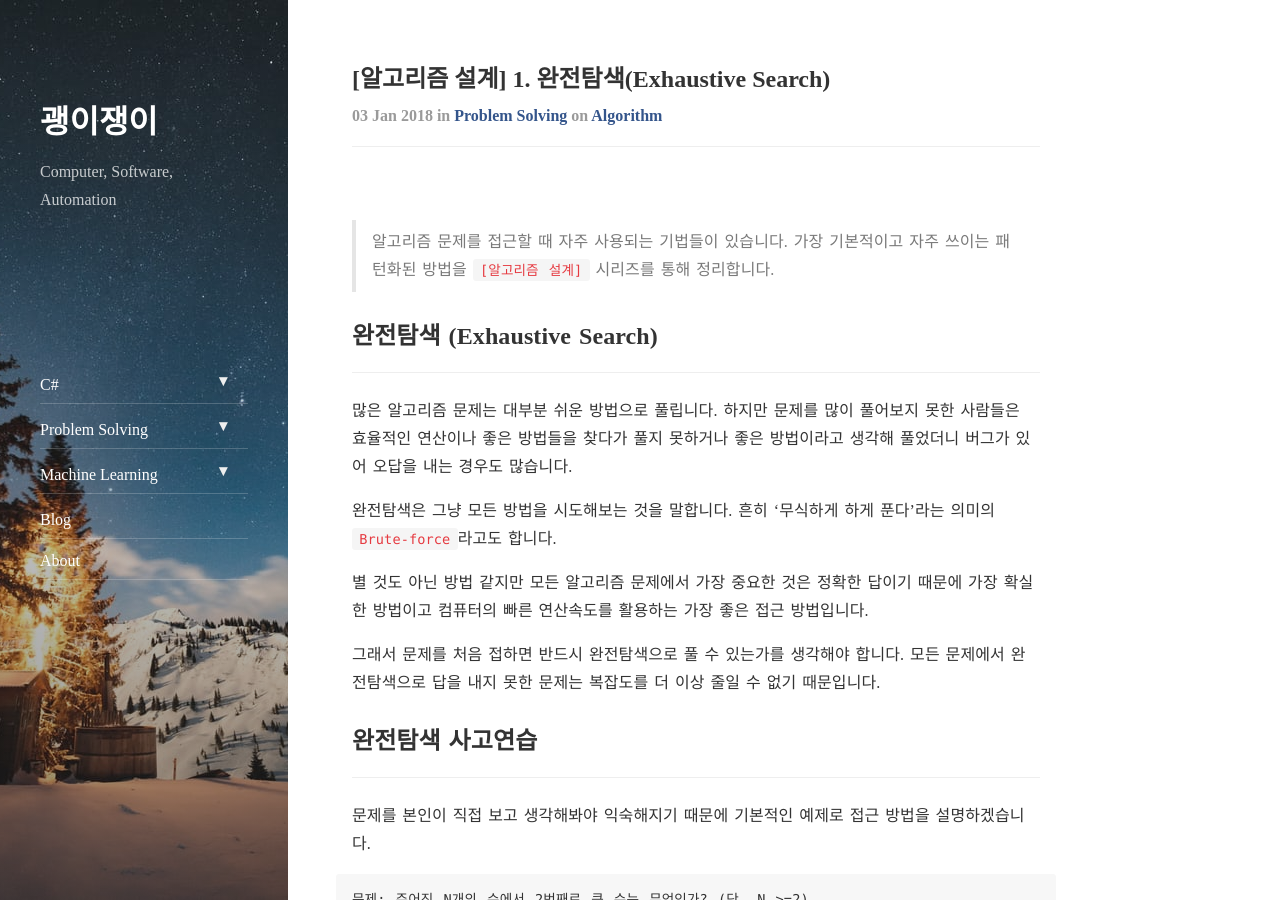
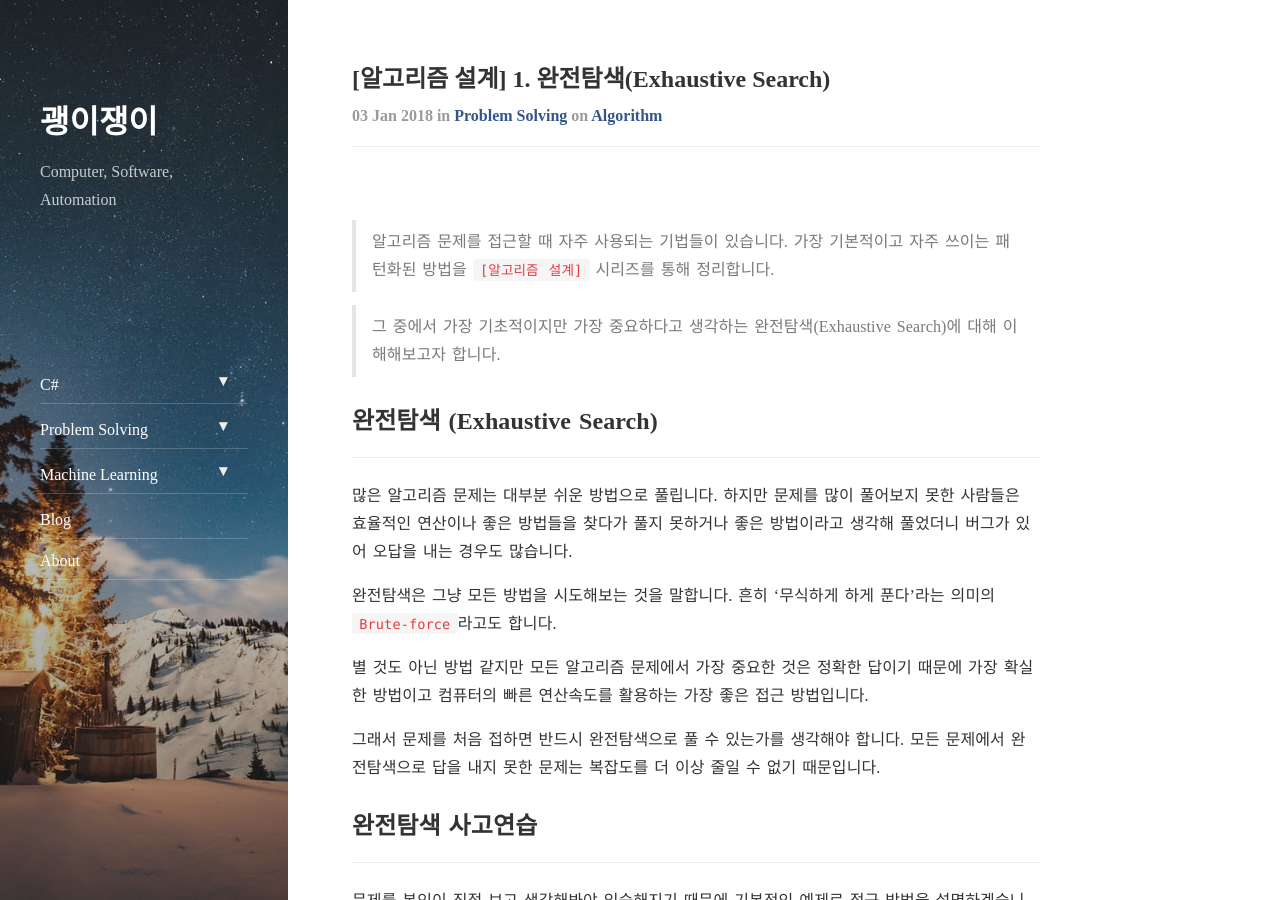
Before and after one commit to Laboputer/Laboputer.github.io, a Jekyll site: the page built from _posts/ps-algorithm/2018-01-03-exhaustive-search.md, in a window 1280 px wide and 900 px high. Built offline with Jekyll 4.4.1, drawn with Linux system fonts in a browser that asks for light colours; nearby versions of some CDN libraries; comment, search, counter and statistics services are not loaded.

Commit message:
Update a post (exhaustive-search)

```diff
--- a/_posts/ps-algorithm/2018-01-03-exhaustive-search.md
+++ b/_posts/ps-algorithm/2018-01-03-exhaustive-search.md
@@ -7,6 +7,8 @@ tags: algorithm
 ---
 
 > 알고리즘 문제를 접근할 때 자주 사용되는 기법들이 있습니다. 가장 기본적이고 자주 쓰이는 패턴화된 방법을 `[알고리즘 설계]` 시리즈를 통해 정리합니다.
+
+> 그 중에서 가장 기초적이지만 가장 중요하다고 생각하는 완전탐색(Exhaustive Search)에 대해 이해해보고자 합니다.
 
 ## 완전탐색 (Exhaustive Search)
 ---
```
